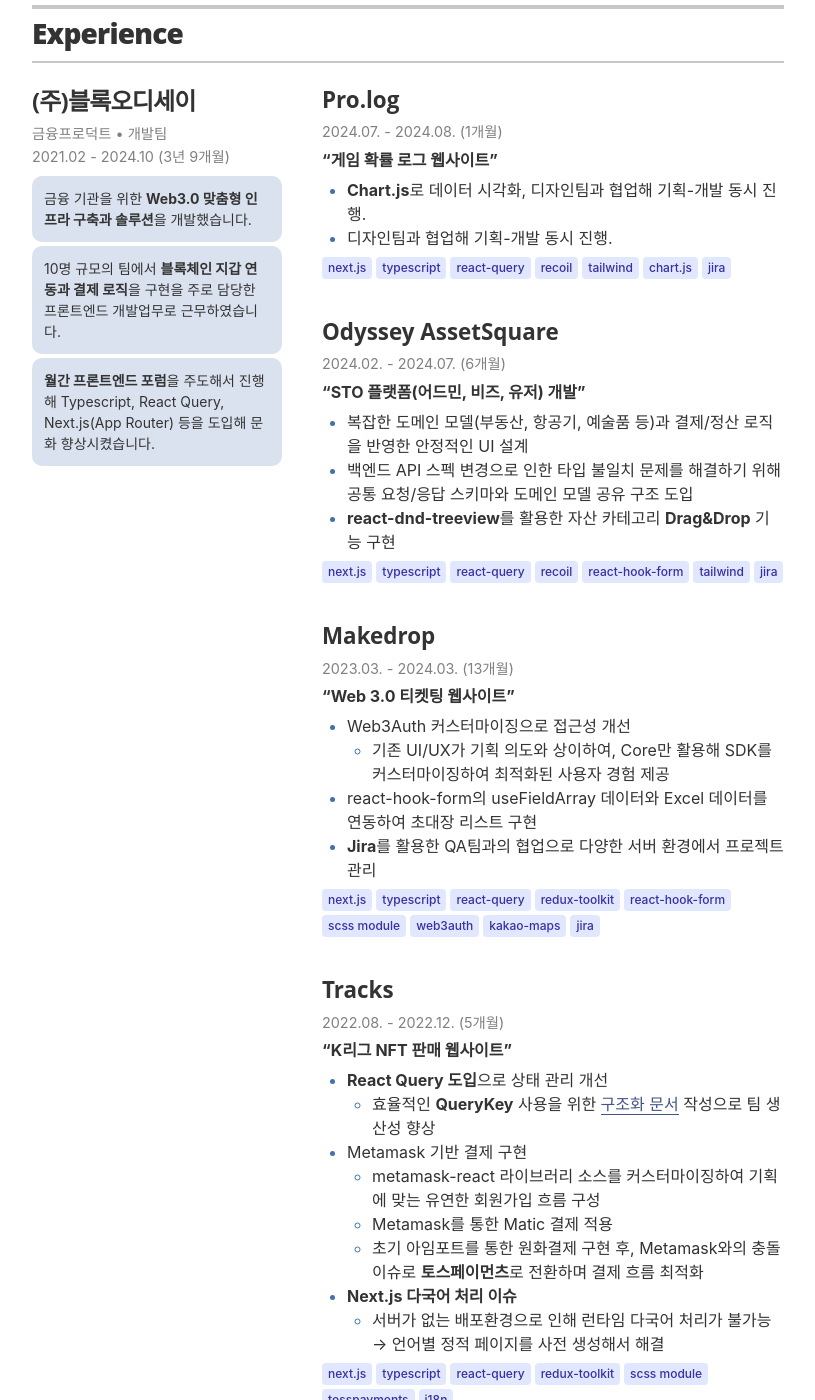
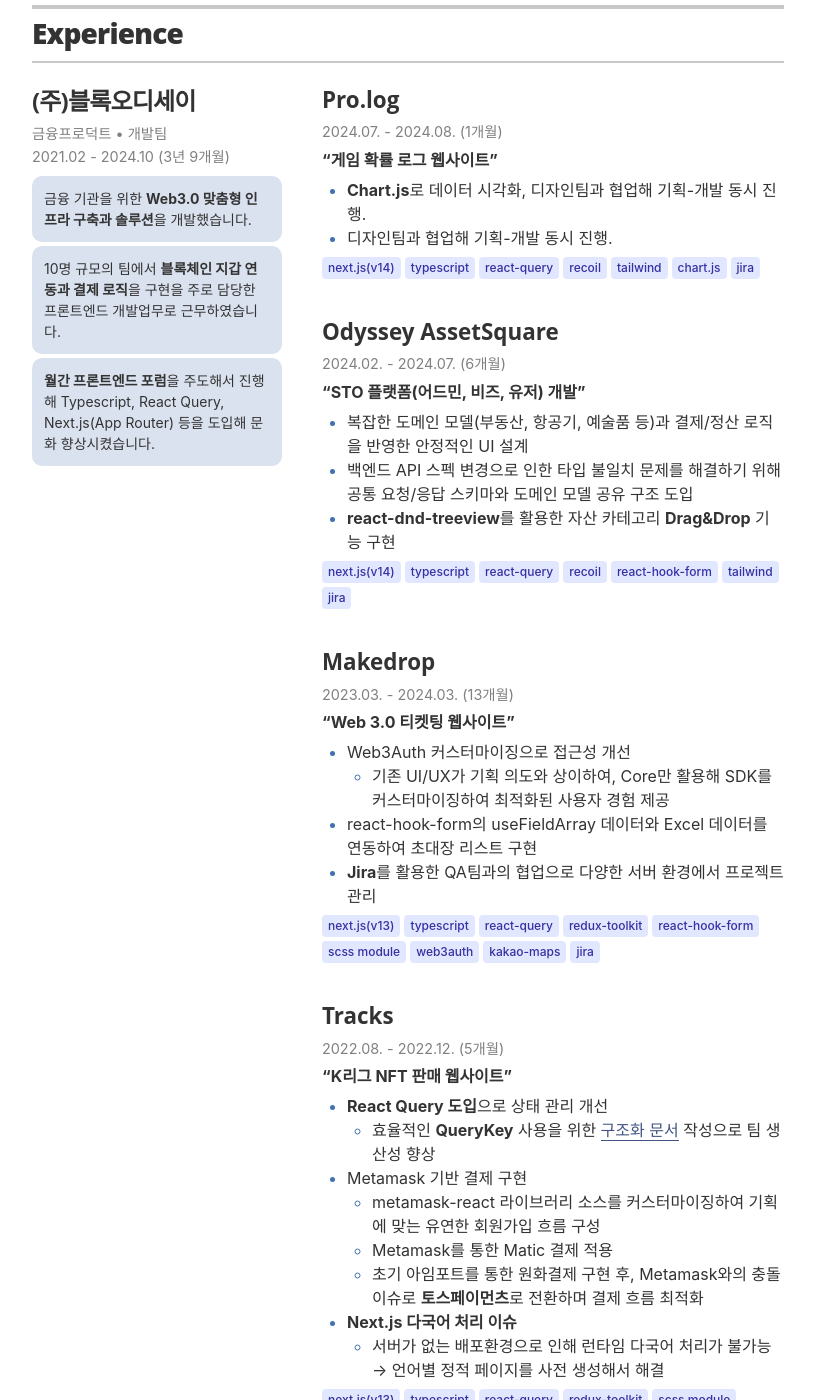
Before and after one commit to b0jun/b0jun.github.io, a Jekyll site: the page built from index.html, in a window 1280 px wide and 1400 px high, scrolled down 492 px. Shown: the whole window, without its empty margins (232-1047 px from the left). Built offline with Jekyll 4.4.1, drawn with Linux system fonts in a browser that asks for light colours.

Commit message:
mod: nextjs 버전 명시

```diff
--- a/_data/experience.yml
+++ b/_data/experience.yml
@@ -15,7 +15,7 @@
         - main: <b>Chart.js</b>로 데이터 시각화, 디자인팀과 협업해 기획-개발 동시 진행.
         - main: 디자인팀과 협업해 기획-개발 동시 진행.
       skills:
-        - next.js
+        - next.js(v14)
         - typescript
         - react-query
         - recoil
@@ -30,7 +30,7 @@
         - main: 백엔드 API 스펙 변경으로 인한 타입 불일치 문제를 해결하기 위해 공통 요청/응답 스키마와 도메인 모델 공유 구조 도입
         - main: <b>react-dnd-treeview</b>를 활용한 자산 카테고리 <b>Drag&Drop</b> 기능 구현
       skills:
-        - next.js
+        - next.js(v14)
         - typescript
         - react-query
         - recoil
@@ -47,7 +47,7 @@
         - main: react-hook-form의 useFieldArray 데이터와 Excel 데이터를 연동하여 초대장 리스트 구현
         - main: <b>Jira</b>를 활용한 QA팀과의 협업으로 다양한 서버 환경에서 프로젝트 관리
       skills:
-        - next.js
+        - next.js(v13)
         - typescript
         - react-query
         - redux-toolkit
@@ -72,7 +72,7 @@
           subitems:
             - 서버가 없는 배포환경으로 인해 런타임 다국어 처리가 불가능 → 언어별 정적 페이지를 사전 생성해서 해결
       skills:
-        - next.js
+        - next.js(v13)
         - typescript
         - react-query
         - redux-toolkit
```
